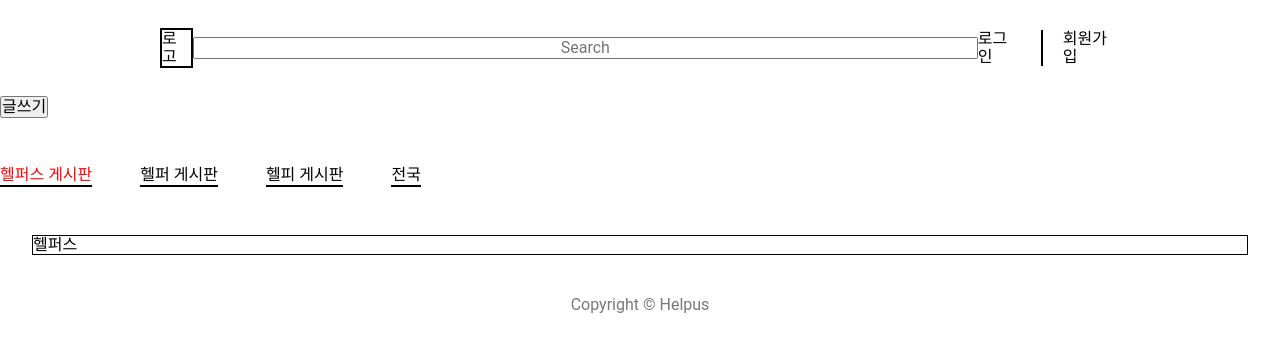
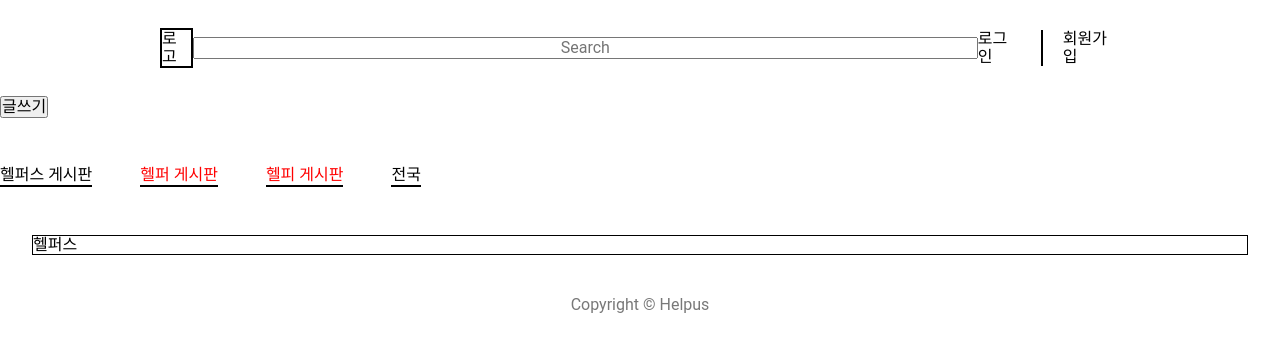
Before and after one commit to Project-Helpus/Helpus, a React (Create React App) app: page /postlist in a window 1280 px wide. Both pictures are taken after a click on the element "헬퍼스 게시판". Shown: the top 352 px of the page. Built offline with nearby package versions, Linux system fonts and the light colour scheme; no server answers.

Commit message:
Feat: 헬퍼스,헬퍼,헬피 teb 색상변경

```diff
--- a/src/pages/Post/PostList.js
+++ b/src/pages/Post/PostList.js
@@ -1,15 +1,18 @@
 import React, { useEffect, useRef, useState } from 'react';
+import { useDispatch, useSelector } from 'react-redux';
 import styled from 'styled-components';
 import HelpUs from './element/HelpUs';
 import Helper from './element/Helper';
 import Helpee from './element/Helpee';
-import { useSelector } from 'react-redux';
+import { setBoolHelper } from '../../redux/modules/postSlice';
 const PostList = () => {
   // const { helpUsRef, helperRef, helpeeRef } = useRef(null);
   const helpUsRef = useRef(null);
+  const helperRef = useRef(null);
+  const helpeeRef = useRef(null);
+  const dispatch = useDispatch()
 
 
-  console.log('us:', helpUsRef.current)
 
   const storeBoolHelper = useSelector((state) => state.postSlice.boolHelper)
   const storeBboolHelpee = useSelector((state) => state.postSlice.boolHelpee)
@@ -18,31 +21,46 @@ const PostList = () => {
   const [boolHelpee, setBoollHelpee] = useState(storeBboolHelpee);
 
 
+  // console.log('us:', helpUsRef)
   const setBoollHelpUsTrue = () => {
+    helpUsRef.current.style.color = 'black'
+
     setBoollHelpUs(true);
     setBoollHelper(false)
     setBoollHelpee(false)
+    helpeeRef.current.style.color = 'red'
+    helperRef.current.style.color = 'red'
+
+    // console.log(setBoollHelpUs)
   }
   const setBoollHelperTrue = () => {
+    helperRef.current.style.color = 'black'
     setBoollHelpUs(false);
     setBoollHelper(true)
-    setBoollHelpee(false)
+    setBoollHelpee(false);
+    helpeeRef.current.style.color = 'red'
+    helpUsRef.current.style.color = 'red'
+
   }
   const setBoollHelpeeTrue = () => {
-    console.log('작동')
+    helpeeRef.current.style.color = 'black'
     setBoollHelpUs(false);
     setBoollHelper(false)
     setBoollHelpee(true)
+    helperRef.current.style.color = 'red'
+    helpUsRef.current.style.color = 'red'
+
   }
 
   // useEffect(() => { console.log('us2:', helpUsRef.current) }, [boolHelpUs])
   return (
     <>
       <button>글쓰기</button>
-      <StPostListWrapper ref={helpUsRef} >
-        <StHelpUs onClick={setBoollHelpUsTrue}>헬퍼스 게시판</StHelpUs>
-        <div onClick={setBoollHelperTrue}>헬퍼 게시판</div>
-        <div onClick={setBoollHelpeeTrue}>헬피 게시판</div>
+      <StPostListWrapper >
+
+        <StHelpUs ref={helpUsRef} onClick={setBoollHelpUsTrue}>헬퍼스 게시판</StHelpUs>
+        <StHelper ref={helperRef} onClick={setBoollHelperTrue}>헬퍼 게시판</StHelper>
+        <StHelpee ref={helpeeRef} onClick={setBoollHelpeeTrue}>헬피 게시판</StHelpee>
         <div>전국</div>
       </StPostListWrapper>
       {boolHelpUs ? <HelpUs /> : null}
@@ -61,4 +79,12 @@ div{margin-right:3em;
   border-bottom:2px solid #000;}`
 
 const StHelpUs = styled.div`
-color:red;`
+
+color:red;
+`
+const StHelper = styled.div`
+color:red;
+
+`
+const StHelpee = styled.div`
+color:red`
--- a/src/pages/Post/element/HelpUs.jsx
+++ b/src/pages/Post/element/HelpUs.jsx
@@ -1,6 +1,12 @@
+import { useEffect, useState } from "react";
+import { useDispatch, useSelector } from "react-redux";
 import styled from "styled-components";
 
 const HelpUs = () => {
+  const dispatch = useDispatch();
+  // const real = useState((state))
+
+  // useEffect()
 
   return (<>
     <StHelpeUsWrapper>
--- a/src/pages/Post/element/Helpee.jsx
+++ b/src/pages/Post/element/Helpee.jsx
@@ -1,7 +1,14 @@
+import { useEffect } from "react";
+import { useDispatch, useSelector } from "react-redux";
 import styled from "styled-components";
 
 const Helpee = () => {
+  const dispatch = useDispatch();
+  // const real = useSelector((state))
 
+
+
+  // useEffect()
   return (<>
     <StHelpeeWrapper>
       헬피
--- a/src/pages/Post/element/Helper.jsx
+++ b/src/pages/Post/element/Helper.jsx
@@ -1,8 +1,13 @@
+import { useEffect } from "react";
+import { useDispatch, useSelector } from "react-redux";
 import styled from "styled-components";
 
 
 const Helper = () => {
+  const dispatch = useDispatch();
+  // const real = useSelector((state))
 
+  // useEffect()
   return (<>
     <StHelperWrapper>
       헬퍼
```
